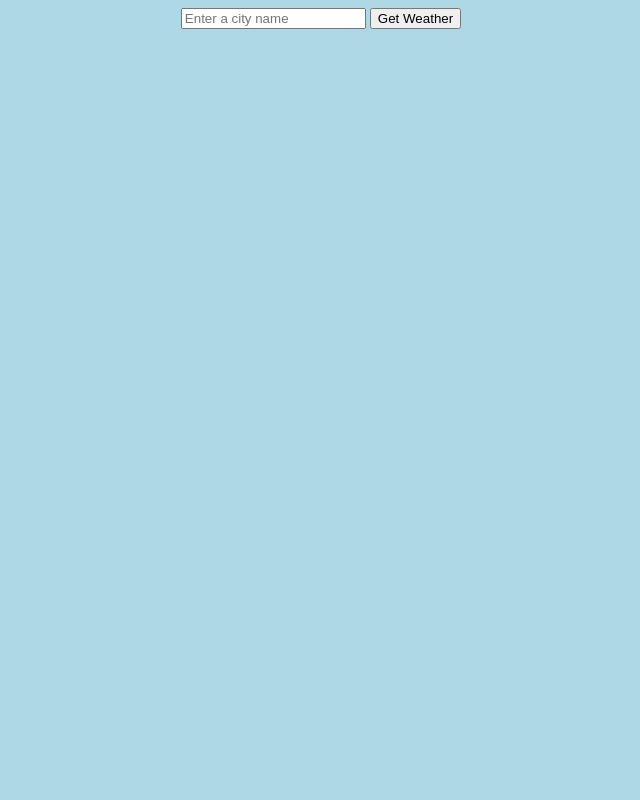
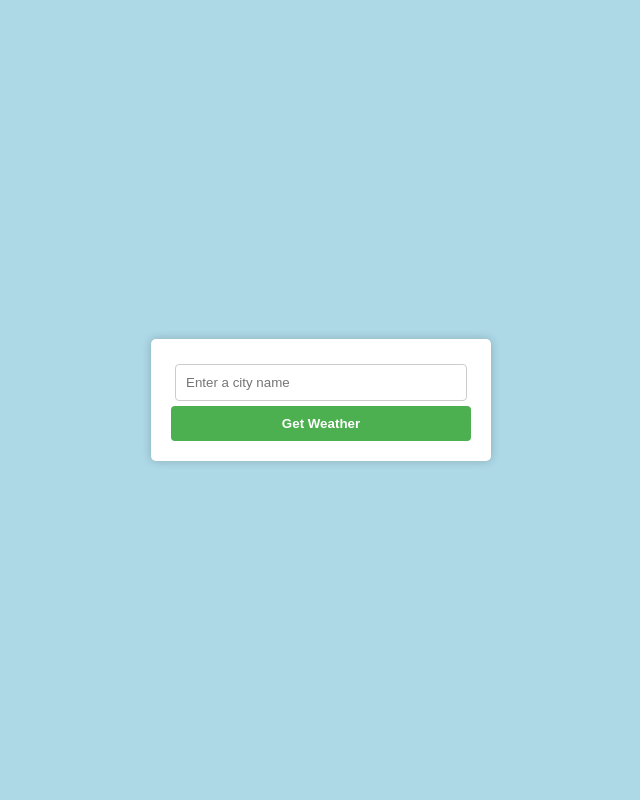
Before and after one commit to Xeonam/Weather-Forecast, a Flask app: page /city_input in a window 1280 px wide. Shown: the whole page, without its empty margins (319-959 px from the left). Run offline with Flask 3, Linux system fonts and the light colour scheme.

Commit message:
Creating city_input.css, deleting style.css, modifying weather.html, weather.css, city_input.html, and asking for more weather info in app.py get_weather() function

```diff
--- a/WeatherForecast/app.py
+++ b/WeatherForecast/app.py
@@ -24,7 +24,7 @@ def get_weather():
     params = {
         'q': city,
         'appid': API_KEY,
-        'units': 'metric'  # Celsius-ban
+        'units': 'metric'
     }
 
     response = requests.get(API_URL, params=params)
@@ -33,8 +33,16 @@ def get_weather():
         data = response.json()
         weather = {
             'city': data['name'],
+            'lat': data['coord']['lat'],
+            'lon': data['coord']['lon'],
             'temperature': data['main']['temp'],
-            'description': data['weather'][0]['description']
+            'temp_max': data['main']['temp_max'],
+            'temp_min': data['main']['temp_min'],
+            'humidity': data['main']['humidity'],
+            'feels_like': data['main']['feels_like'],
+            'description': data['weather'][0]['description'],
+            'deg': data['wind']['deg'],
+            'speed': data['wind']['speed']
         }
         return render_template('weather.html', weather=weather)
     else:
--- /dev/null
+++ b/WeatherForecast/static/city_input.css
@@ -0,0 +1,42 @@
+body {
+    background-color: lightblue;
+    font-family: Arial, sans-serif;
+    display: flex;
+    justify-content: center;
+    align-items: center;
+    height: 100vh;
+    margin: 0;
+}
+
+form {
+    text-align: center;
+    margin: 0 auto;
+    max-width: 300px;
+    padding: 20px;
+    background-color: white;
+    border-radius: 5px;
+    box-shadow: 0 0 10px rgba(0, 0, 0, 0.2);
+}
+
+input[type="text"] {
+    width: 90%;
+    padding: 10px;
+    margin: 5px 0;
+    border: 1px solid #ccc;
+    border-radius: 4px;
+}
+
+input[type="submit"] {
+    width: 100%;
+    background-color: #4CAF50;
+    color: white;
+    padding: 10px 15px;
+    border: none;
+    border-radius: 4px;
+    cursor: pointer;
+    font-weight: bold;
+}
+
+input[type="submit"]:hover {
+    background-color: #45a049;
+}
--- a/WeatherForecast/static/style.css
+++ /dev/null
@@ -1,3 +0,0 @@
-all{
-    background-color: lightblue;
-}
--- a/WeatherForecast/templates/city_input.html
+++ b/WeatherForecast/templates/city_input.html
@@ -4,9 +4,10 @@
     <meta charset="UTF-8">
     <meta name="viewport" content="width=device-width, initial-scale=1.0">
     <title>City Input</title>
+    <link rel="stylesheet" type="text/css" href="../static/city_input.css">
 </head>
-<body style="background-color: lightblue;">
-    <div style="margin-left: auto; margin-right: auto; width: fit-content;">
+<body>
+    <div>
         <form action="/weather" method="GET">
             <input type="text" name="city" placeholder="Enter a city name">
             <input type="submit" value="Get Weather">
--- a/WeatherForecast/templates/weather.html
+++ b/WeatherForecast/templates/weather.html
@@ -6,8 +6,8 @@
     <title>Weather</title>
     <link rel="stylesheet" href="../static/weather.css">
 </head>
-<body style="background-color: lightblue;">
-    <div class="weather" style="margin-left: auto; margin-right: auto; width: fit-content;">
+<body>
+    <div class="weather">
         <p>City: {{ weather.city }}</p>
         <p>Temperature: {{ weather.temperature }}°C</p>
         <p>Description: {{ weather.description }}</p>
```
Also changed, not shown: WeatherForecast/static/weather.css (+1 -23 lines).
